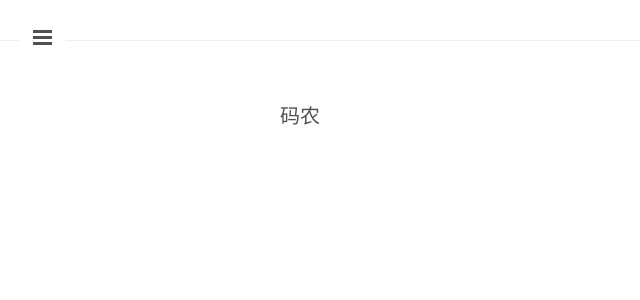
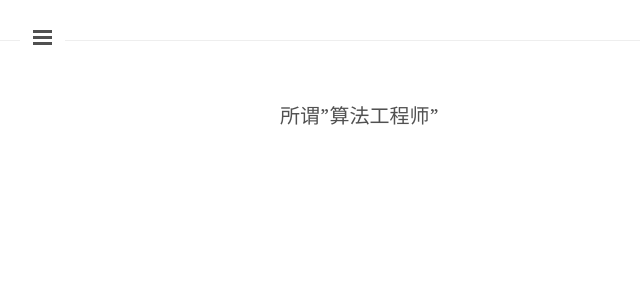
Before and after one commit to nomadcube/nomadcube.github.io, a Jekyll site: the page built from about.md, in a window 1280 px wide. Shown: the top 300 px of the page, without its empty margins (0-640 px from the left). Built offline with Jekyll 4.4.1, drawn with Linux system fonts in a browser that asks for light colours.

Commit message:
新文章

```diff
--- a/about.md
+++ b/about.md
@@ -3,4 +3,4 @@ layout: page
 title: About
 ---
 
-码农
+所谓"算法工程师"
```
